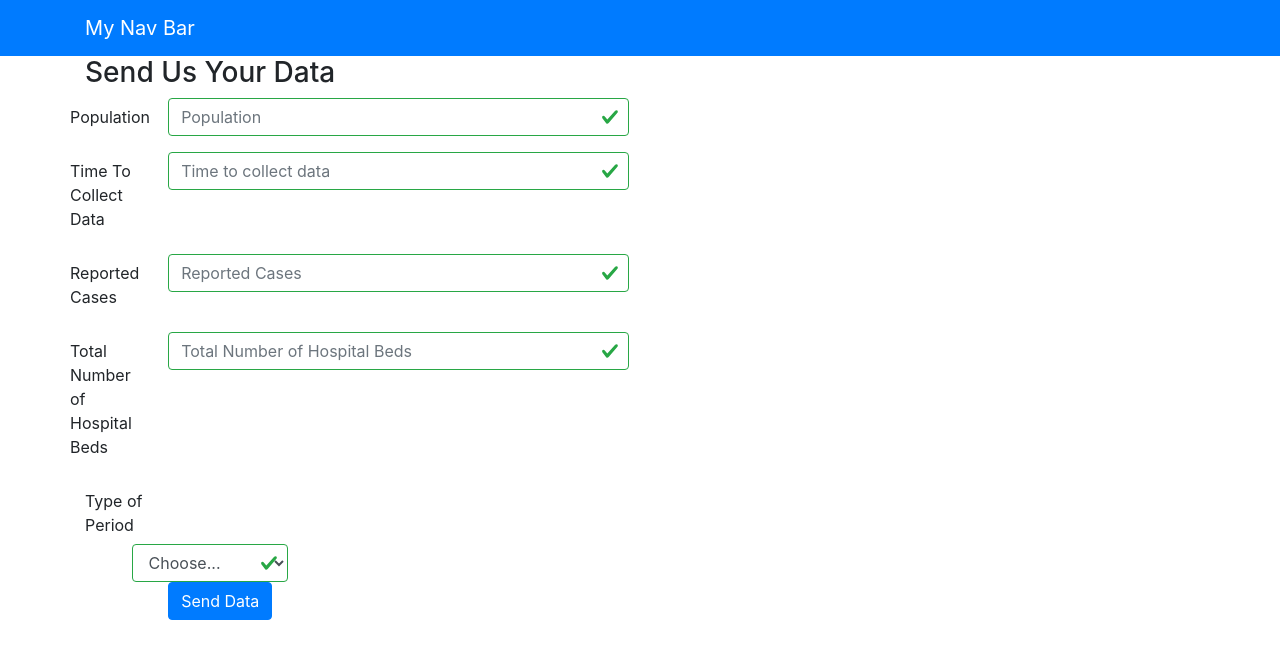
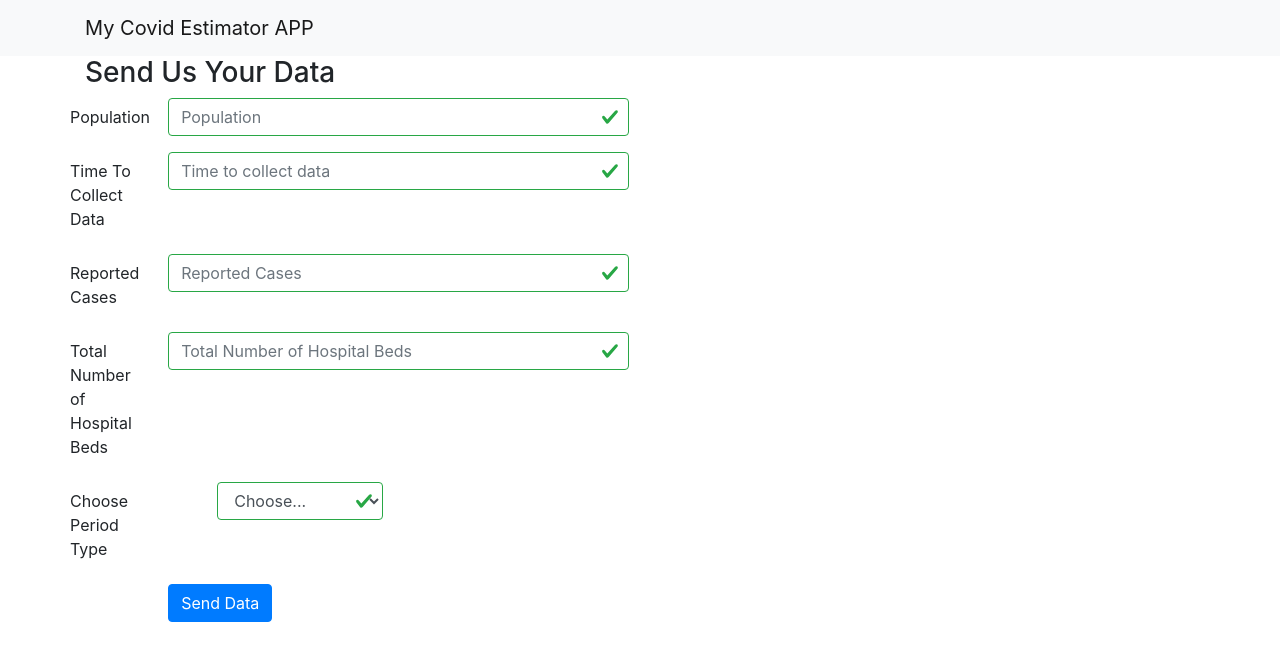
Before and after one commit to BoboFrank/covid19_estimator_app, a React (Create React App) app: page / in a window 1280 px wide. Shown: the top 660 px of the page. Built offline with nearby package versions, Linux system fonts and the light colour scheme.

Commit message:
Fixed LightHouse Issues

```diff
--- a/src/components/App.js
+++ b/src/components/App.js
@@ -4,9 +4,9 @@ import { Navbar, NavbarBrand } from 'reactstrap';
 const App = () => {
     return (
         <div className='App'>
-            <Navbar dark color='primary'>
+            <Navbar light color='light'>
                 <div className='container'>
-                    <NavbarBrand href='/'>My Nav Bar</NavbarBrand>
+                    <NavbarBrand href='/'>My Covid Estimator APP</NavbarBrand>
                 </div>
             </Navbar>
         </div>
--- a/src/components/Form.js
+++ b/src/components/Form.js
@@ -136,7 +136,8 @@ class Forms extends Component {
                                     <FormFeedback>{errors.totalHospitalBeds}</FormFeedback>
                                 </Col>
                             </FormGroup>
-                            <Label htmlFor='periodType' md={2}>Type of Period</Label>
+                            <FormGroup row>
+                            <Label htmlFor='periodType' md={2}>Choose Period Type</Label>
                                 <Col md={{size: 4, offset: 1}}>
                                         <Input type='select' name='periodType'
                                         value={this.state.periodType}
@@ -151,6 +152,7 @@ class Forms extends Component {
                                         </Input>
                                         <FormFeedback>{errors.periodType}</FormFeedback>
                                 </Col>
+                            </FormGroup>
                             <FormGroup row>
                                 <Col md={{size: 10, offset: 2}}>
                                     <Button type='submit' name='Submit Button' color='primary' onClick={this.handleSubmit}>
```
